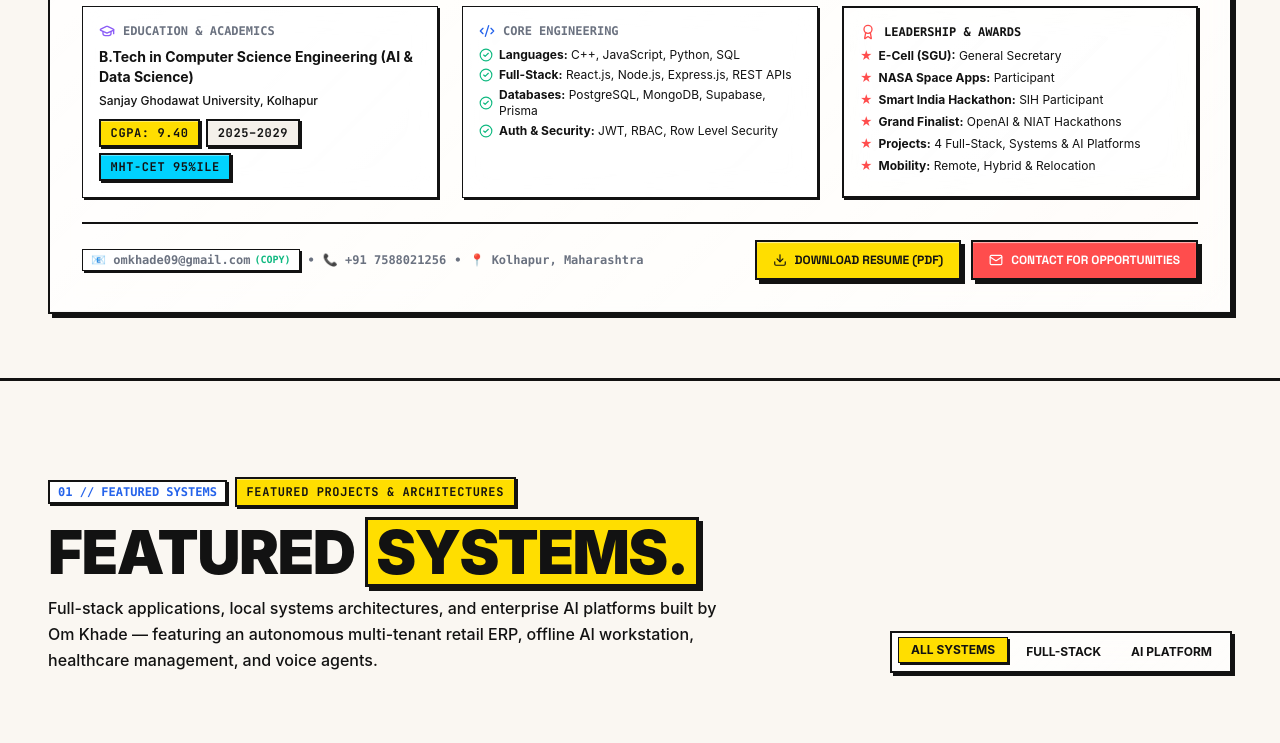
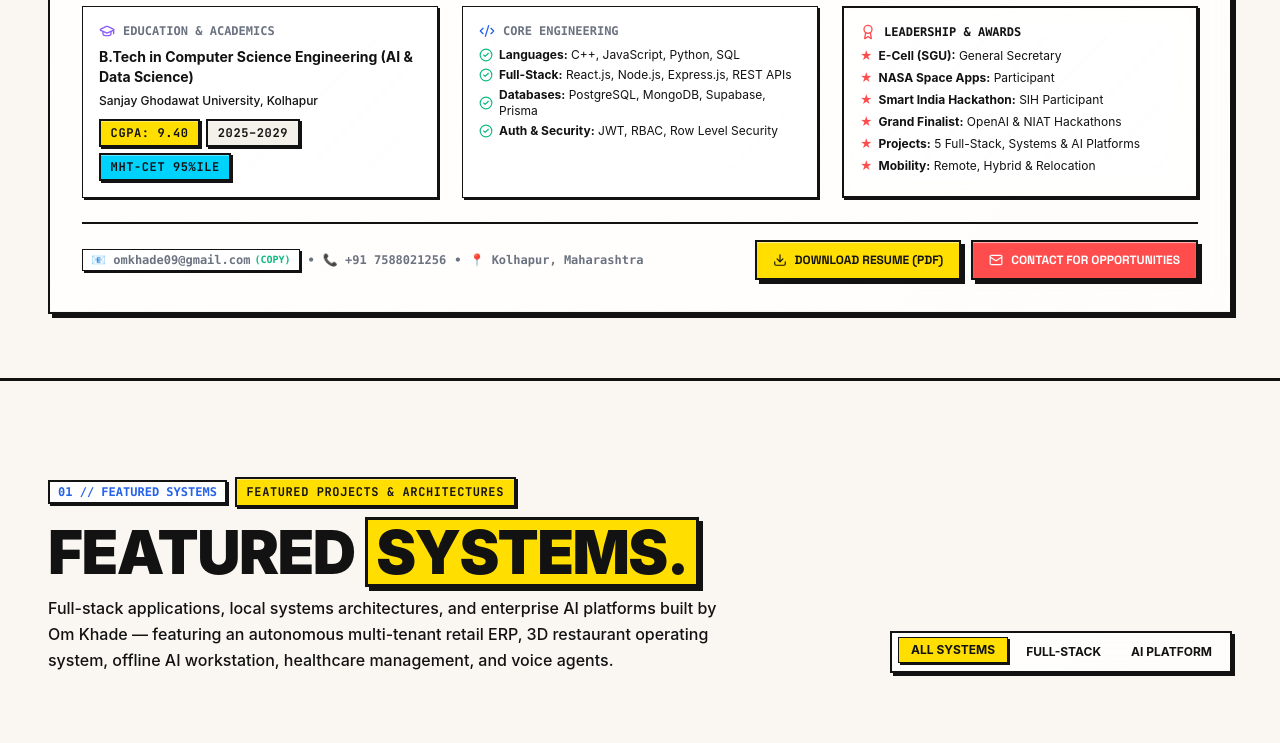
Before and after one commit to omkhade75/portfolio, a React (Vite) app: page / in a window 1280 px wide. Shown: the part 1580-2323 px from the top of the page. Built offline with nearby package versions, Linux system fonts and the light colour scheme; a web font is replaced by a local one.

Commit message:
feat: add Saffron OS restaurant management system to featured projects and architecture lab

```diff
--- a/src/components/Projects.tsx
+++ b/src/components/Projects.tsx
@@ -31,7 +31,7 @@ export const Projects: React.FC = () => {
               </span>
             </>
           }
-          description="Full-stack applications, local systems architectures, and enterprise AI platforms built by Om Khade — featuring an autonomous multi-tenant retail ERP, offline AI workstation, healthcare management, and voice agents."
+          description="Full-stack applications, local systems architectures, and enterprise AI platforms built by Om Khade — featuring an autonomous multi-tenant retail ERP, 3D restaurant operating system, offline AI workstation, healthcare management, and voice agents."
           action={
             <div className="flex flex-wrap items-center gap-1.5 neo-glass p-1.5 shadow-brutal">
               {categories.map((cat) => (
--- a/src/components/SystemArchitecture.tsx
+++ b/src/components/SystemArchitecture.tsx
@@ -204,6 +204,50 @@ export const SystemArchitecture: React.FC = () => {
         }
       ],
       impact: '100% offline uptime, zero recurring cloud API costs, idle GPU thermal stabilization under 48°C, and hardcoded privacy shield.'
+    },
+    {
+      id: 'saffron',
+      systemName: 'Saffron OS — Royal Indian Dining & Gastronomic Operating System',
+      role: 'Restaurant Operating System & Autonomous Load Gateway',
+      badge: 'GASTRONOMIC OS & 3D STOREFRONT',
+      accent: 'bg-neo-orange text-white',
+      problem: 'Dining rush-hour bottlenecks: slow cashier billing, table order miscommunications, and database crashes under concurrent guest QR scans.',
+      solution: 'Decoupled two-tier architecture uniting a Three.js 3D customer storefront, 16-table contactless QR sessions, cashier POS, kitchen KDS, and an autonomous load-resilient Express gateway.',
+      layers: [
+        {
+          name: '3D CUSTOMER STOREFRONT',
+          tech: 'React 19 • Three.js WebGL • TanStack Router • Tailwind CSS',
+          icon: Globe,
+          detail: 'Interactive Three.js canvas rendering ambient hearth embers, 100-dish royal catalog, contactless 16-table QR ordering, and live cooking progress tracking.',
+          problemSolved: 'Slow paper menu orders and long customer wait times during peak dining hours.',
+          systemImpact: 'Direct mobile table ordering with sub-second order dispatch and 0% physical menu overhead.'
+        },
+        {
+          name: 'AUTONOMOUS LOAD GATEWAY',
+          tech: 'Node.js • Express • In-Memory LRU Cache • Watchdog',
+          icon: Server,
+          detail: 'Autonomous Load Agent with sub-15ms LRU caching, zero-crash process exception watchdog, and smart 3,500 req/15min rate limiting for shared restaurant Wi-Fi.',
+          problemSolved: 'Server crashes during sudden flash surges and API exhaustion on shared restaurant Wi-Fi routers.',
+          systemImpact: 'Reduces database read operations by 80% and ensures zero-downtime service continuity.'
+        },
+        {
+          name: 'RELATIONAL PERSISTENCE (ACID)',
+          tech: 'Supabase PostgreSQL • Prisma ORM • Connection Pooling',
+          icon: Database,
+          detail: 'ACID-compliant relational schemas with foreign key integrity linking orders, table tokens, staff RBAC, and pantry inventory balances.',
+          problemSolved: 'Race conditions, order item double-counting, and inventory mismatches during peak dining orders.',
+          systemImpact: 'Atomic transactions guarantee 100% order accuracy and consistent billing ledger data.'
+        },
+        {
+          name: 'STAFF WORKSTATIONS & KDS',
+          tech: 'POS Terminal • Kitchen Display (KDS) • Telemetry Dashboard',
+          icon: Cpu,
+          detail: 'High-speed POS cashier workstation with 5% GST and split billing, KDS workflow pipeline (Pending ➔ Delivered), and live DB latency telemetry.',
+          problemSolved: 'Kitchen-cashier communication delays, missed order tickets, and unmonitored API latencies.',
+          systemImpact: 'Instant visual kitchen pipeline with audio alerts and live backend health telemetry.'
+        }
+      ],
+      impact: 'Sub-15ms LRU hot cache response, 80% reduction in database read load, zero mid-service crashes, and unified 16-table QR and cashier POS coordination.'
     }
   ];
 
--- a/src/data/portfolio.ts
+++ b/src/data/portfolio.ts
@@ -223,6 +223,58 @@ export const PROJECTS: ProjectData[] = [
     tags: ['React 18', 'Node.js 24', 'Python 3.13', 'FastAPI', 'Express.js', 'SQLite (WAL)', 'Ollama (CUDA)', 'Windows PSAPI', 'Docker', 'C++'],
     githubUrl: 'https://github.com/omkhade75/prototype',
     featured: true
+  },
+  {
+    id: 'saffron-os',
+    number: '05',
+    title: 'SAFFRON — ROYAL INDIAN DINING & GASTRONOMIC OS',
+    tagline: 'Full-stack, two-tier restaurant platform uniting a 3D dining storefront, contactless QR ordering, real-time POS & autonomous load-resilient gateway',
+    category: 'Full-Stack',
+    accentColor: 'bg-neo-orange text-white',
+    badge: 'HOSPITALITY OS & 3D STOREFRONT',
+    statusBadge: 'LIVE PRODUCTION',
+    description: 'Architected and deployed Saffron, a production-grade restaurant operating system serving a 100-dish royal culinary catalog, 16-table contactless QR ordering, high-speed cashier POS terminal, kitchen display (KDS), and telemetry gateway on a modern SERN stack.',
+    problem: 'Restaurant operations experience severe bottlenecks during rush hours: table ordering delays, slow cashier billing, kitchen communication breakdowns, and database connection pool exhaustion under concurrent guest QR scans.',
+    solution: 'Engineered a decoupled two-tier architecture on Render pairing an ambient Three.js 3D client SPA with an autonomous load-resilient Express REST API featuring sub-15ms LRU caching, zero-crash process watchdog, 30s self-healing DB heartbeats, and restaurant-aware 3,500 req/15min smart rate limiting.',
+    keyMetrics: [
+      { icon: '⚡', title: 'Sub-15ms Hot Cache', subtitle: 'In-memory LRU cuts DB reads 80%' },
+      { icon: '🍽️', title: '16 Table QR Terminals', subtitle: 'Encrypted tokens (/table/1-16)' },
+      { icon: '🛡️', title: 'Zero-Crash Watchdog', subtitle: 'Process exception trapping & 30s recovery' },
+      { icon: '🎨', title: 'Three.js Ambient 3D', subtitle: 'Interactive WebGL hearth embers canvas' }
+    ],
+    architecture: [
+      'Two-Tier Decoupled Architecture: Static client SPA deployed on global CDN paired with dedicated Express REST API on Render via render.yaml.',
+      'Autonomous Load Agent: Sub-15ms in-memory LRU cache reducing database load by over 80%, zero-crash process exception watchdog, and 30s self-healing DB heartbeat.',
+      'Restaurant-Aware Smart Rate Limiter: Generous 3,500 req/15min allowance accommodating 50+ guests on shared Wi-Fi, with automatic exemption for staff POS/KDS JWT tokens.',
+      'Strict Relational Persistence (ACID): Supabase PostgreSQL with Prisma ORM ensuring strict relational integrity across orders, tables, staff, and pantry inventory.'
+    ],
+    engineeringHighlights: [
+      'Autonomous Load Agent & LRU Caching: Implemented an in-memory cache slashing database read queries by 80% and maintaining sub-15ms response times during simulated rush-hour surges.',
+      'Zero-Crash Process Watchdog & Self-Healing: Process-level runtime exception trapping preventing mid-service downtime with a 30s exponential backoff PostgreSQL heartbeat.',
+      'Restaurant-Aware Smart Rate Limiting: Configured 3,500 req/15min threshold supporting 50+ guests on a single restaurant Wi-Fi router with JWT bypass for staff workstations.',
+      'Three.js WebGL Ambient Canvas: Built an interactive WebGL canvas rendering warm hearth embers, 100-dish culinary catalog, and dual luxury theme support.',
+      'Decoupled Cloud Infrastructure: Engineered two-tier deployment on Render using Infrastructure as Code (render.yaml) with Supabase connection pooling.'
+    ],
+    tags: [
+      'React 19',
+      'TypeScript',
+      'Node.js',
+      'Express.js',
+      'Supabase (PostgreSQL)',
+      'Prisma ORM',
+      'Three.js (WebGL)',
+      'TanStack Router',
+      'Tailwind CSS',
+      'Render'
+    ],
+    githubUrl: 'https://github.com/omkhade75/restorant1',
+    liveUrl: 'https://restorant1-frontend.onrender.com',
+    demoCredentials: [
+      { role: 'Admin', email: 'om123@gmail.com', pass: '123456789' },
+      { role: 'Cashier POS', email: 'cashier@saffron.in', pass: '123456789' },
+      { role: 'Kitchen KDS', email: 'cook@saffron.in', pass: '123456789' }
+    ],
+    featured: true
   }
 ];
 
```
